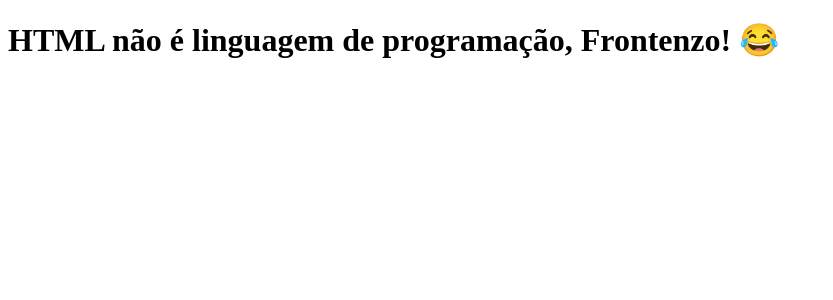
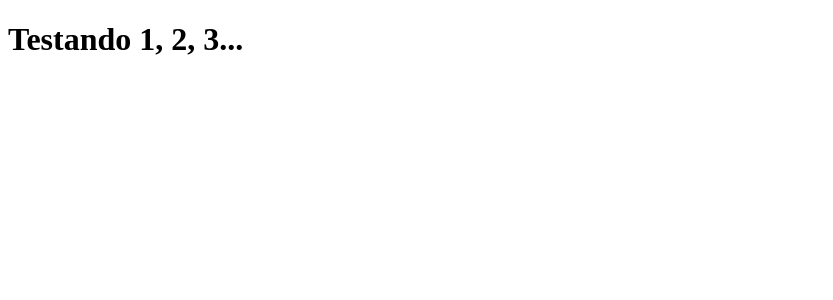
Before and after one commit to gillianfranco/clone-tabnews, a Next.js app: page / in a window 1280 px wide. Shown: the top 300 px of the page, without its empty margins (0-833 px from the left). Built offline with nearby package versions, Linux system fonts and the light colour scheme.

Commit message:
Alterar mensagem de teste

```diff
--- a/pages/index.js
+++ b/pages/index.js
@@ -1,5 +1,5 @@
 function Home() {
-  return <h1>HTML não é linguagem de programação, Frontenzo! 😂</h1>;
+  return <h1>Testando 1, 2, 3...</h1>;
 }
 
 export default Home;
```
